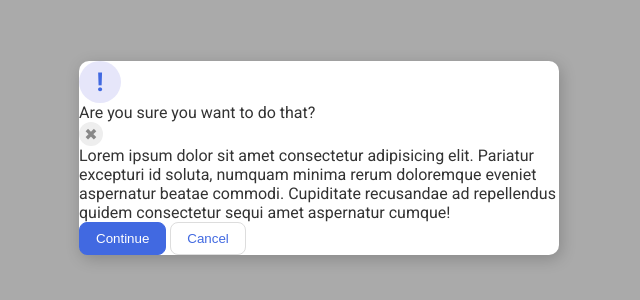
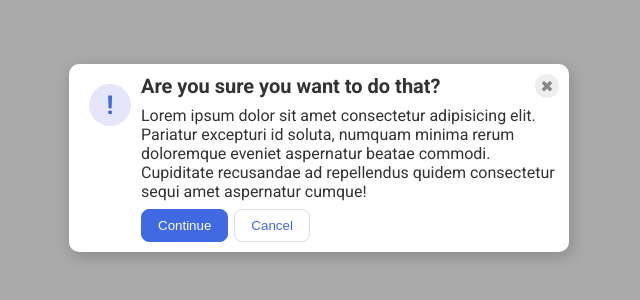
Before and after one commit to Bokeron8/odin_project, a plain HTML site: page css-exercises/flex/05-flex-modal/index.html in a window 1280 px wide. Shown: the part 242-542 px from the top of the page, without its empty margins (321-961 px from the left). Drawn offline with Linux system fonts and the light colour scheme.

Commit message:
Modify 'index.html' and 'style.css' Finish exercise

```diff
--- a/css-exercises/flex/05-flex-modal/index.html
+++ b/css-exercises/flex/05-flex-modal/index.html
@@ -10,11 +10,19 @@
   <body>
     <div class="modal">
       <div class="icon">!</div>
-      <div class="header">Are you sure you want to do that?</div>
-      <div class="close-button">✖</div>
-      <div class="text">Lorem ipsum dolor sit amet consectetur adipisicing elit. Pariatur excepturi id soluta, numquam minima rerum doloremque eveniet aspernatur beatae commodi. Cupiditate recusandae ad repellendus quidem consectetur sequi amet aspernatur cumque!</div>
-      <button class="continue">Continue</button>
-      <button class="cancel">Cancel</button>
+
+      <div class="content">
+        <div class="top">
+          <div class="header">Are you sure you want to do that?</div>
+          <div class="close-button">✖</div>
+        </div>
+        <div class="text">Lorem ipsum dolor sit amet consectetur adipisicing elit. Pariatur excepturi id soluta, numquam minima rerum doloremque eveniet aspernatur beatae commodi. Cupiditate recusandae ad repellendus quidem consectetur sequi amet aspernatur cumque!</div>
+
+        <div class="btns">
+          <button class="continue">Continue</button>
+          <button class="cancel">Cancel</button>
+        </div>
+      </div>
     </div>
   </body>
 </html>
--- a/css-exercises/flex/05-flex-modal/style.css
+++ b/css-exercises/flex/05-flex-modal/style.css
@@ -20,6 +20,9 @@ body {
   width: 480px;
   border-radius: 10px;
   box-shadow: 2px 4px 16px rgba(0,0,0,.2);
+
+  display: flex;
+  padding: 10px;
 }
 
 .icon {
@@ -33,6 +36,9 @@ body {
   display: flex;
   align-items: center;
   justify-content: center;
+
+  margin: 10px;
+  flex-shrink: 0;
 }
 
 .close-button {
@@ -64,3 +70,19 @@ button.cancel {
   border: 1px solid #ddd;
   color: royalblue;
 }
+
+.top{
+  display: flex;
+  justify-content: space-between;
+}
+.header{
+  font-weight: bold;
+  font-size: 20px;
+}
+.text{
+  margin: 8px 0;
+}
+.btns{
+  display: flex;
+  gap: 6px;
+}
```
